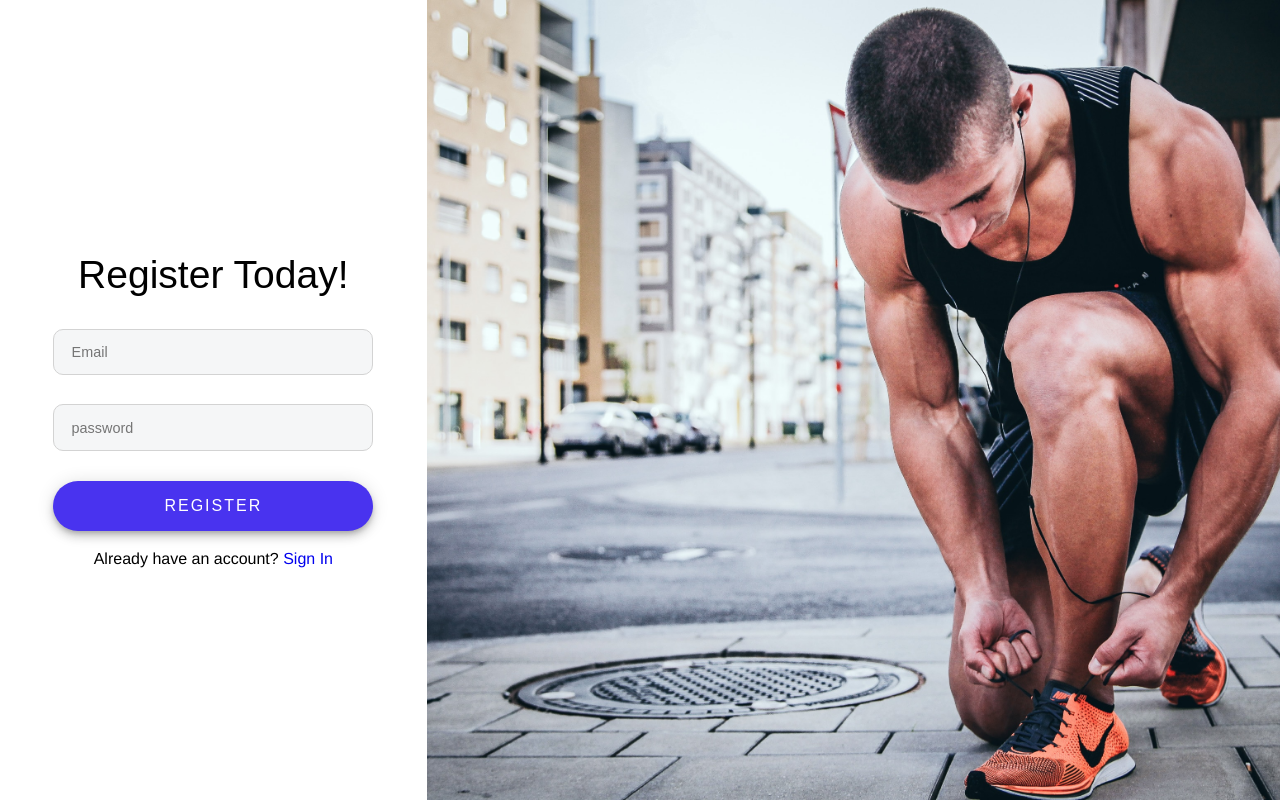
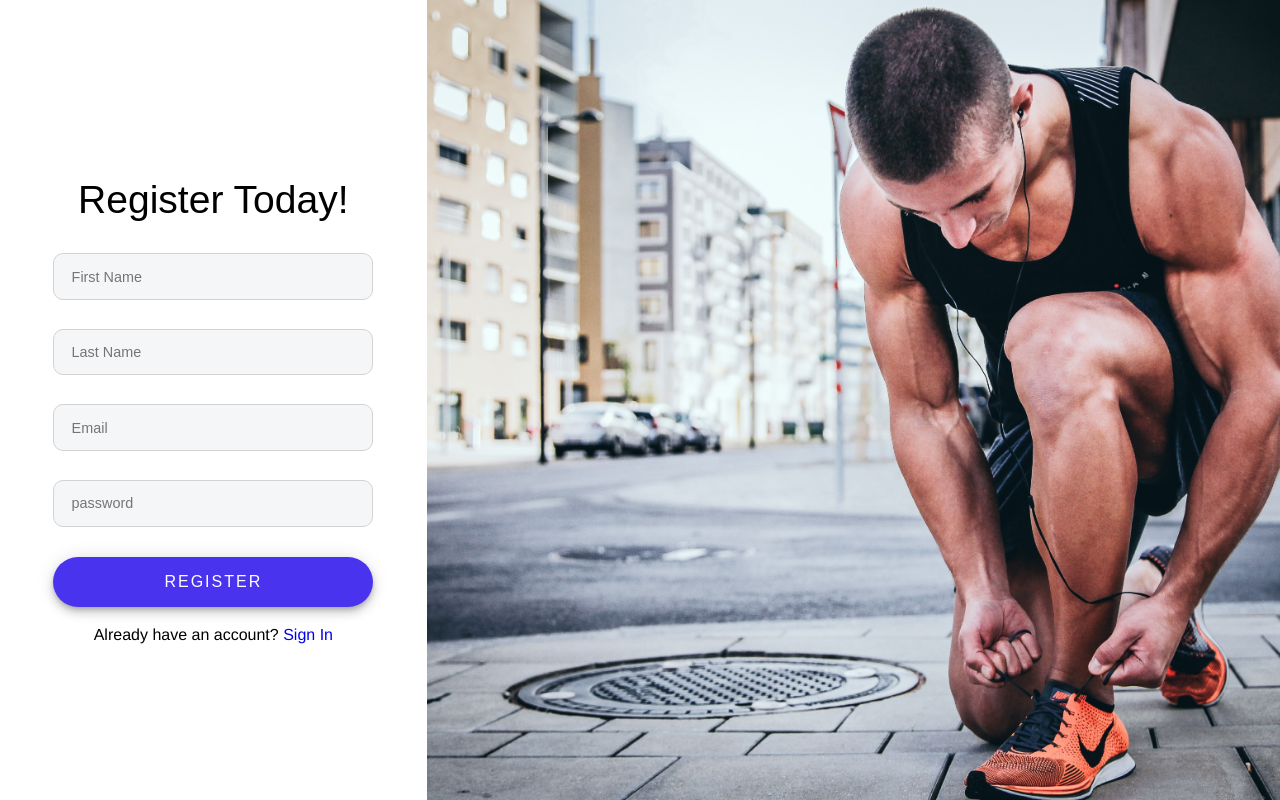
Before and after one commit to chingu-voyages/v11-bears-team-08, a React (Create React App) app in the folder client/: page /register in a window 1280 px wide. Built offline with nearby package versions, Linux system fonts and the light colour scheme; no server answers.

Commit message:
add first and last name inputs as well as placeholders
Co-authored-by: lunify <51797974+lunify@users.noreply.github.com>

```diff
--- a/client/src/pages/Signup/index.js
+++ b/client/src/pages/Signup/index.js
@@ -62,11 +62,27 @@ const RegisterButton = styled.button`
 `
 
 export default function Signup() {
+  const [firstName, setFirstName] = useState('')
+  const [lastName, setLastName] = useState('')
   const [email, setEmail] = useState('')
   const [password, setPassword] = useState('')
+  const [fNameError, setFNameError] = useState('')
+  const [lNameError, setLNameError] = useState('')
   const [emailError, setEmailError] = useState('')
   const [passwordError, setPasswordError] = useState('')
   const [, setUser] = useContext(UserContext)
+
+  function validateFName(e) {
+    if (/[^a-zA-Z]/gi.test(e.target.value)) {
+      setFNameError('Invalid first name format')
+    }
+  }
+
+  function validateLName(e) {
+    if (/[^a-zA-Z]/gi.test(e.target.value)) {
+      setLNameError('Invalid last name format')
+    }
+  }
 
   function validateEmail(e) {
     if (!e.target.value.includes('@')) setEmailError('Invalid email format')
@@ -84,6 +100,8 @@ export default function Signup() {
     const { error, user } = await authApi.signup({ email, password })
 
     if (error) {
+      if (error.field === 'fName') return setFNameError(error.message)
+      if (error.field === 'lName') return setLNameError(error.message)
       if (error.field === 'email') return setEmailError(error.message)
       if (error.field === 'password') return setPasswordError(error.message)
     }
@@ -95,6 +113,28 @@ export default function Signup() {
     <Container>
       <Form onSubmit={handleSubmit}>
         <h2>Register Today!</h2>
+        <Input
+          onChange={(e) => setFirstName(e.target.value)}
+          value={firstName}
+          onBlur={validateFName}
+          onFocus={() => setFNameError('')}
+          type="text"
+          error={fNameError}
+          placeholder="First Name"
+        />
+        {fNameError && <InputError>{fNameError}</InputError>}
+
+        <Input
+          onChange={(e) => setLastName(e.target.value)}
+          value={lastName}
+          onBlur={validateLName}
+          onFocus={() => setLNameError('')}
+          type="text"
+          error={lNameError}
+          placeholder="Last Name"
+        />
+        {lNameError && <InputError>{lNameError}</InputError>}
+
         <Input
           onChange={(e) => setEmail(e.target.value)}
           value={email}
```
